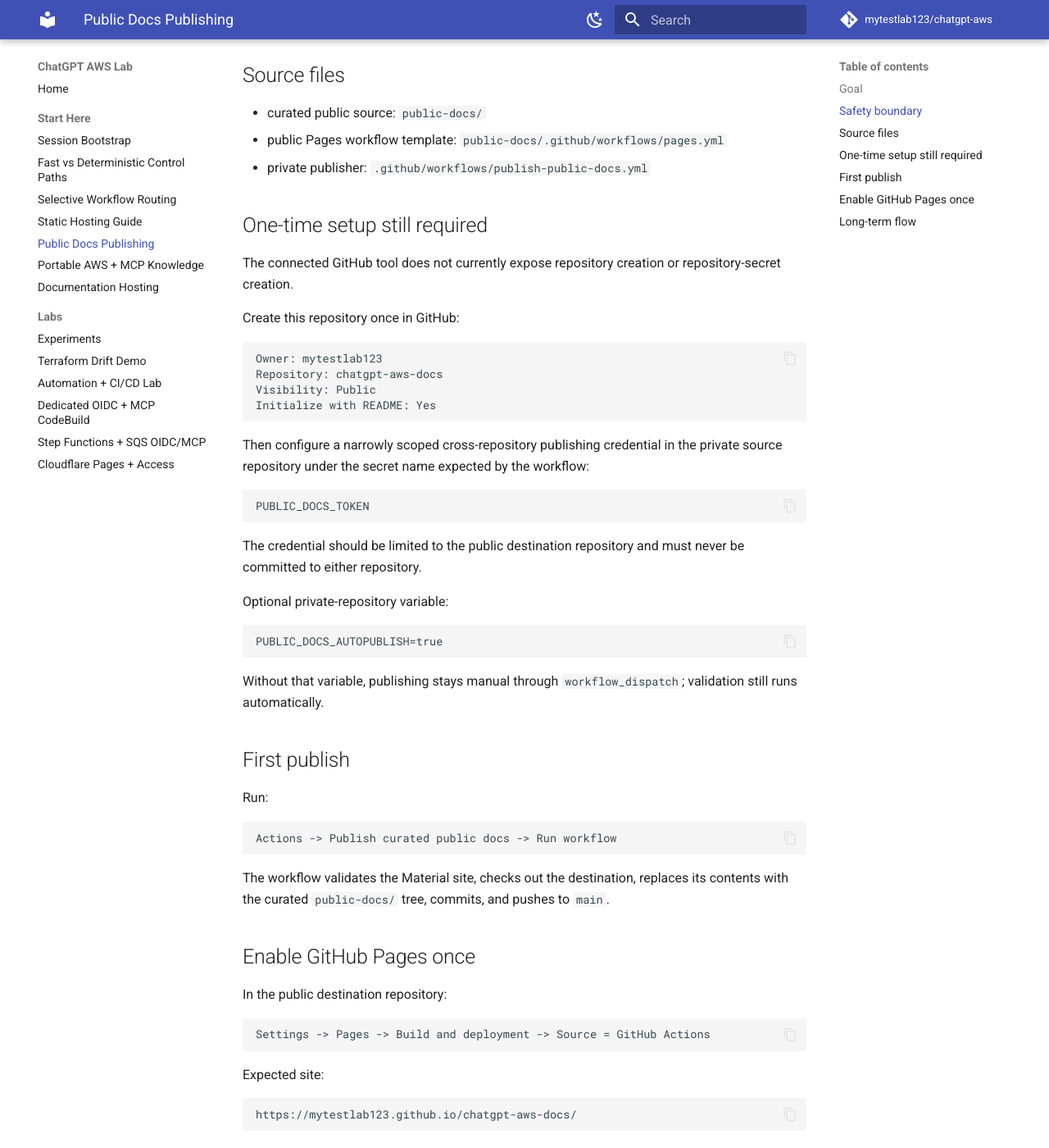
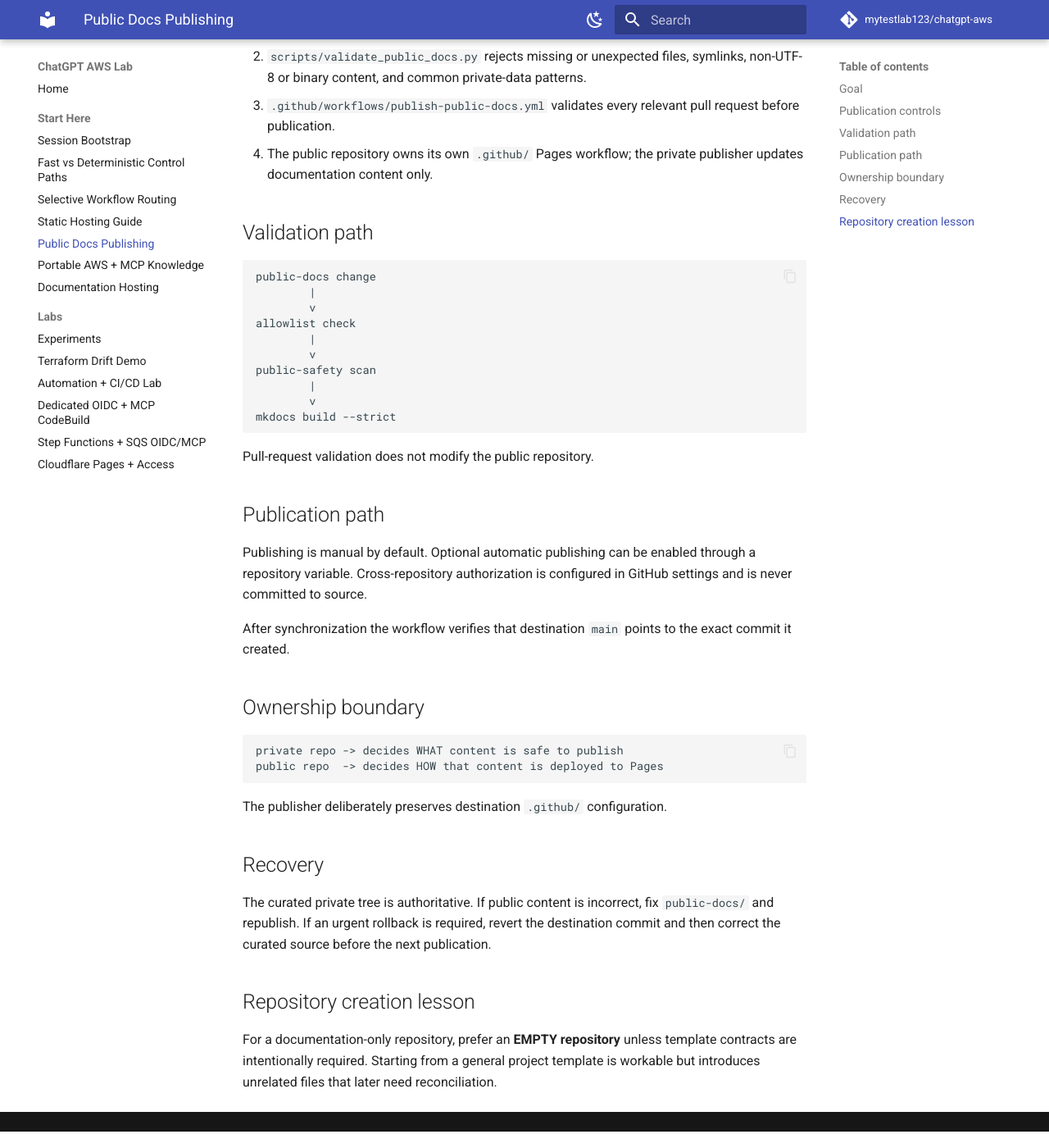
Before and after one commit to mytestlab123/chatgpt-aws, an MkDocs documentation site: the page built from docs/PUBLIC_DOCS_PUBLISHING.md, in a window 1280 px wide and 1400 px high, scrolled down 744 px. Shown: the whole window at 82% size. Built offline with MkDocs 1.6.1 and Material for MkDocs 9.7.7, drawn with Linux system fonts in a browser that asks for light colours; comment, search, counter and statistics services are not loaded; some of the changed text lies outside the part shown.

Commit message:
Update public docs automation runbook

````diff
--- a/docs/PUBLIC_DOCS_PUBLISHING.md
+++ b/docs/PUBLIC_DOCS_PUBLISHING.md
@@ -1,107 +1,73 @@
-# Public Documentation Mirror
+# Public Documentation Publishing
 
-Status: **SOURCE IMPLEMENTED / DESTINATION REPOSITORY PENDING**
+Status: **DESTINATION LIVE / AUTOMATION VALIDATION IN PROGRESS**
 
 ## Goal
 
-Keep the engineering repository private while publishing only reusable learning material to a separate public repository and GitHub Pages site.
+Keep the engineering repository private while publishing only reviewed learning material to the public documentation repository and GitHub Pages site.
 
 ```text
-PRIVATE mytestlab123/chatgpt-aws
+PRIVATE chatgpt-aws
         |
-        | explicit curated tree only
+        | reviewed public-docs/ tree
         v
-    public-docs/
-        |
-        v
-PUBLIC mytestlab123/chatgpt-aws-docs
+PUBLIC chatgpt-aws-docs
         |
         v
 GitHub Pages
 ```
 
-## Safety boundary
-
-The publisher copies only `public-docs/`. It never mirrors the private repository root.
-
-Do not place account identifiers, credentials, secrets, private endpoints, private-only evidence, or internal runbooks in `public-docs/`.
-
-## Source files
-
-- curated public source: `public-docs/`
-- public Pages workflow template: `public-docs/.github/workflows/pages.yml`
-- private publisher: `.github/workflows/publish-public-docs.yml`
-
-## One-time setup still required
-
-The connected GitHub tool does not currently expose repository creation or repository-secret creation.
-
-Create this repository once in GitHub:
-
-```text
-Owner: mytestlab123
-Repository: chatgpt-aws-docs
-Visibility: Public
-Initialize with README: Yes
-```
-
-Then configure a narrowly scoped cross-repository publishing credential in the private source repository under the secret name expected by the workflow:
-
-```text
-PUBLIC_DOCS_TOKEN
-```
-
-The credential should be limited to the public destination repository and must never be committed to either repository.
-
-Optional private-repository variable:
-
-```text
-PUBLIC_DOCS_AUTOPUBLISH=true
-```
-
-Without that variable, publishing stays manual through `workflow_dispatch`; validation still runs automatically.
-
-## First publish
-
-Run:
-
-```text
-Actions -> Publish curated public docs -> Run workflow
-```
-
-The workflow validates the Material site, checks out the destination, replaces its contents with the curated `public-docs/` tree, commits, and pushes to `main`.
-
-## Enable GitHub Pages once
-
-In the public destination repository:
-
-```text
-Settings -> Pages -> Build and deployment -> Source = GitHub Actions
-```
-
-Expected site:
+Live site:
 
 ```text
 https://mytestlab123.github.io/chatgpt-aws-docs/
 ```
 
-## Long-term flow
+## Publication controls
+
+The private source uses four layers:
+
+1. `public-docs/PUBLISH_ALLOWLIST.txt` defines every file permitted in the curated tree.
+2. `scripts/validate_public_docs.py` rejects missing or unexpected files, symlinks, non-UTF-8 or binary content, and common private-data patterns.
+3. `.github/workflows/publish-public-docs.yml` validates every relevant pull request before publication.
+4. The public repository owns its own `.github/` Pages workflow; the private publisher updates documentation content only.
+
+## Validation path
 
 ```text
-edit public-docs/* in private repo
+public-docs change
         |
         v
-PR validation
+allowlist check
         |
         v
-merge main
+public-safety scan
         |
         v
-publish curated tree
-        |
-        v
-public chatgpt-aws-docs
-        |
-        v
-GitHub Pages
+mkdocs build --strict
 ```
+
+Pull-request validation does not modify the public repository.
+
+## Publication path
+
+Publishing is manual by default. Optional automatic publishing can be enabled through a repository variable. Cross-repository authorization is configured in GitHub settings and is never committed to source.
+
+After synchronization the workflow verifies that destination `main` points to the exact commit it created.
+
+## Ownership boundary
+
+```text
+private repo -> decides WHAT content is safe to publish
+public repo  -> decides HOW that content is deployed to Pages
+```
+
+The publisher deliberately preserves destination `.github/` configuration.
+
+## Recovery
+
+The curated private tree is authoritative. If public content is incorrect, fix `public-docs/` and republish. If an urgent rollback is required, revert the destination commit and then correct the curated source before the next publication.
+
+## Repository creation lesson
+
+For a documentation-only repository, prefer an **EMPTY repository** unless template contracts are intentionally required. Starting from a general project template is workable but introduces unrelated files that later need reconciliation.
````
